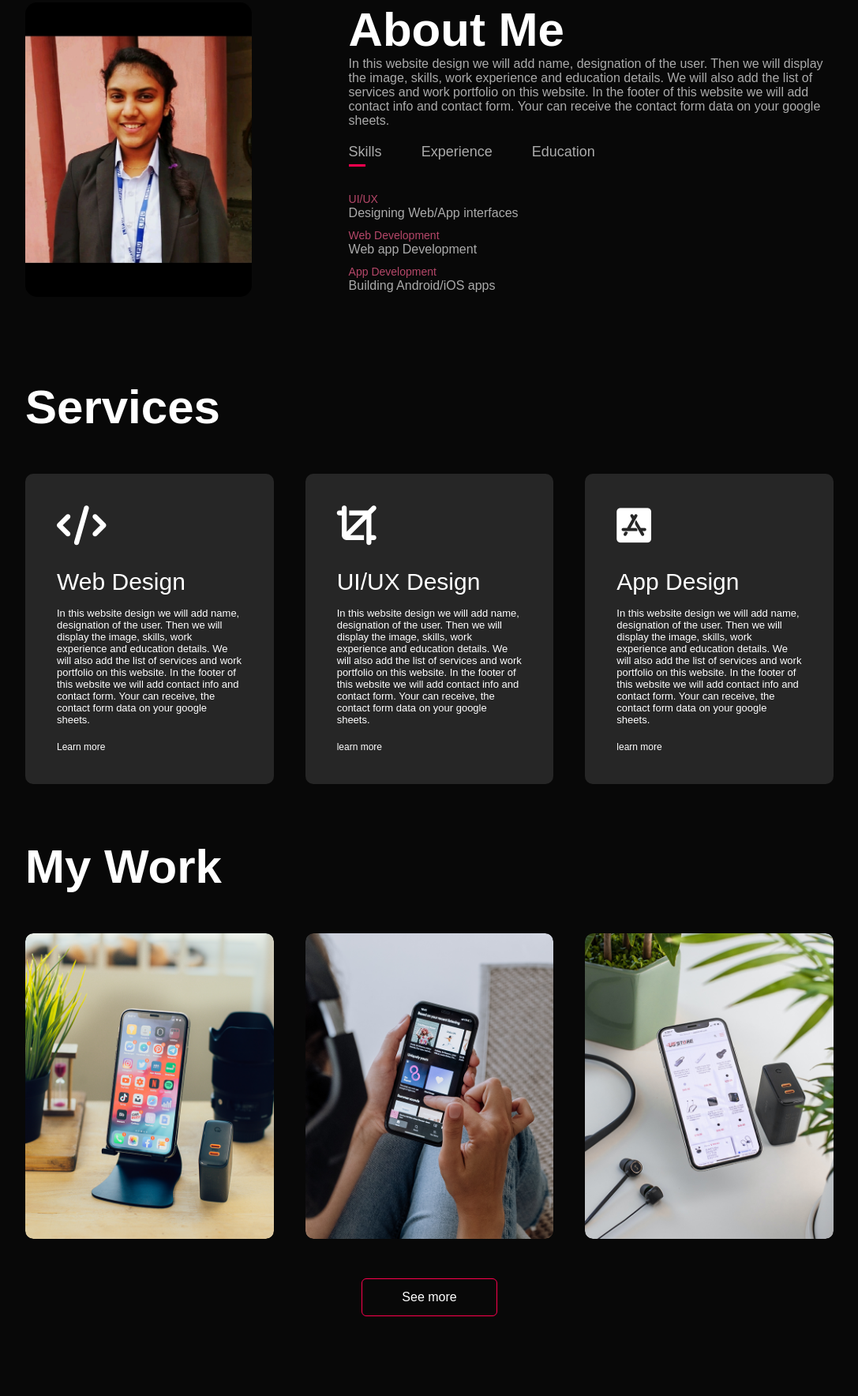
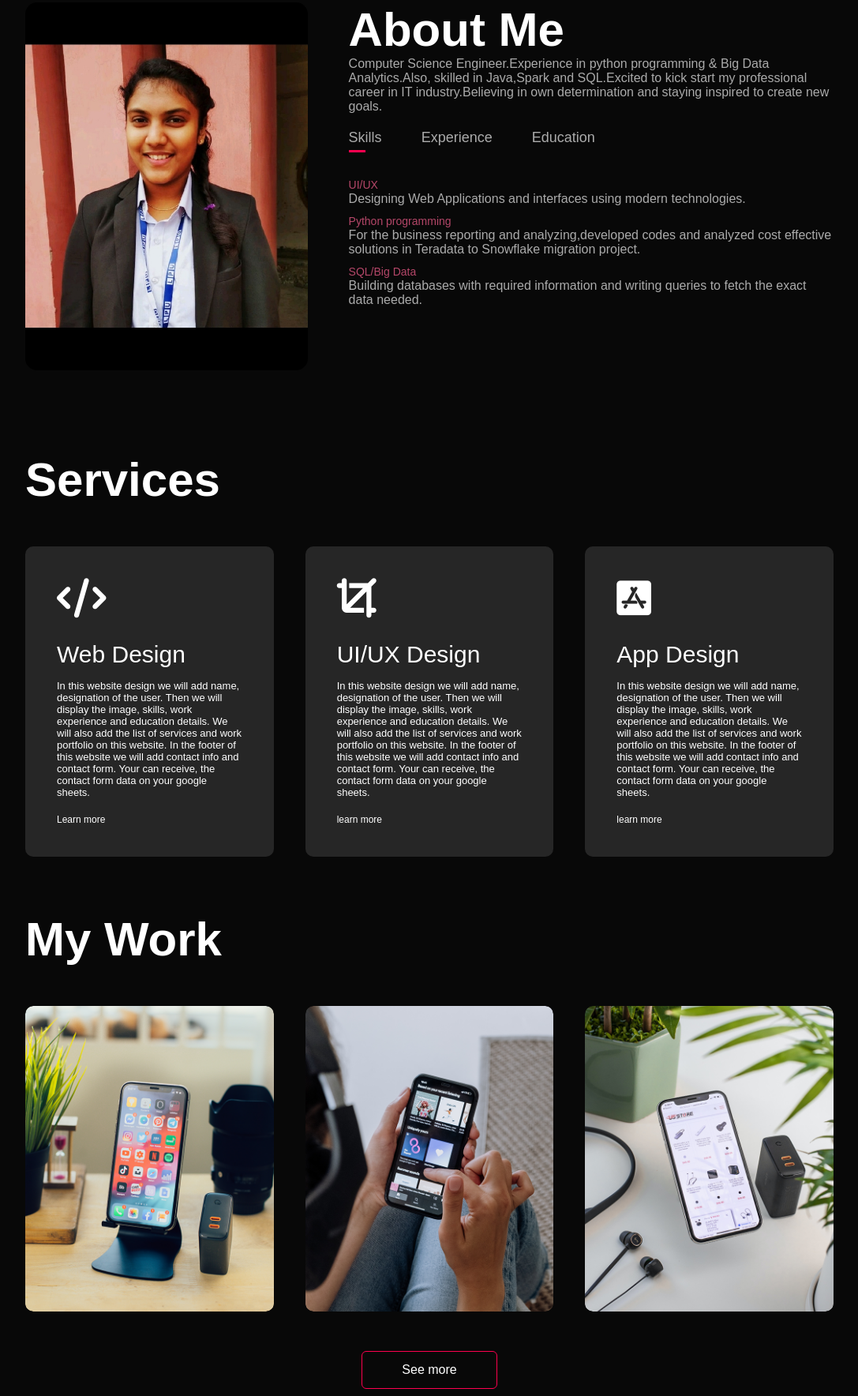
Before and after one commit to NJIT-WIS/midterm-portfolio-Nissi-Prabhatha, a plain HTML site: page index.html in a window 1280 px wide. Shown: the part 887-2655 px from the top of the page at 79% size, without its empty margins (96-1183 px from the left). Drawn offline with Linux system fonts and the light colour scheme.

Commit message:
changes to projects

```diff
--- a/index.html
+++ b/index.html
@@ -38,7 +38,7 @@
             </div>
             <div class="about-col-2">
                 <h1 class="sub-title">About Me</h1>
-                <p>In this website design we will add name, designation of the user. Then we will display the image, skills, work experience and education details. We will also add the list of services and work portfolio on this website. In the footer of this website we will add contact info and contact form. Your can receive the contact form data on your google sheets.</p>
+                <p>Computer Science Engineer.Experience in python programming & Big Data Analytics.Also, skilled in Java,Spark and SQL.Excited to kick start my professional career in IT industry.Believing in own determination and staying inspired to create new goals.</p>
                 <div class="tab-titles">
                     <p class="tab-links active-link" onclick="opentab('skills')">Skills</p>
                     <p class="tab-links" onclick="opentab('experience')">Experience</p>
@@ -46,14 +46,14 @@
                 </div>
                 <div class="tab-contents active-tab" id="skills">
                     <ul>
-                        <li><span>UI/UX</span><br>Designing Web/App interfaces</li>
-                        <li><span>Web Development</span> <br>Web app Development</li>
-                        <li><span>App Development</span><br>Building Android/iOS apps</li>
+                        <li><span>UI/UX</span><br>Designing Web Applications and interfaces using modern technologies.</li>
+                        <li><span>Python programming</span> <br>For the business reporting and analyzing,developed codes and analyzed cost effective solutions in Teradata to Snowflake migration project.</li>
+                        <li><span>SQL/Big Data</span><br>Building databases with required information and writing queries to fetch the exact data needed.</li>
                     </ul>
                 </div>
                 <div class="tab-contents" id="experience">
                     <ul>
-                        <li><span>2021-2022</span><br>Python Developer</li>
+                        <li><span>2021-2022</span><br>Python Developer - Working on Apple Inc. GBI projects with technologies like Snowflake Cloud Data Warehouse,Python, Teradata, EDW.Designed complex SQL queries, procedures and data pipelines using Apache Kafka, Teradata, and Python for Apple Inc. company projects.</li>
                         <li><span>2020-2021</span><br>Student Coordinator</li>
                     </ul>
                 </div>
@@ -108,24 +108,24 @@
             <div class="work">
                 <img src="images/work-1.png">
                 <div class="layer">
-                    <h3>Social Media App</h3>
-                    <p>App connects oyu to moewkbjf</p>
-                    <a href="#"><i class="fa-solid fa-arrow-up-right-from-square"></i></a>
+                    <h3>Railway Reservation Website </h3>
+                    <p>Worked on a website using HTML, CSS and JavaScript that enables the user to book the ticket and cancel the ticket reservation if not required,principles of creating an effective web page. Construct websites using text,images, links and tables for navigation and layout.</p>
+                    <a href="https://github.com/Nissi-Prabhatha/Final-Project"><i class="fa-solid fa-arrow-up-right-from-square"></i></a>
                 </div>
             </div>
             <div class="work">
                 <img src="images/work-2.png">
                 <div class="layer">
-                    <h3>Music App</h3>
-                    <p>App connects oyu to moewkbjf</p>
-                    <a href="#"><i class="fa-solid fa-arrow-up-right-from-square"></i></a>
+                    <h3>Operating System Project</h3>
+                    <p>Designed a efficient algorithm and implemented round robin algo for the cost effective scheduling of threads and tasks.</p>
+                    <a href="https://github.com/Nissi-Prabhatha/os-project"><i class="fa-solid fa-arrow-up-right-from-square"></i></a>
                 </div>
             </div>
             <div class="work">
                 <img src="images/work-3.png">
                 <div class="layer">
-                    <h3>Online Shopping App</h3>
-                    <p>App connects oyu to moewkbjf</p>
+                    <h3>Text Based Captcha</h3>
+                    <p>created a security code for login.One could create multiple images of the text for the captcha and enter the same text to login securely</p>
                     <a href="#"><i class="fa-solid fa-arrow-up-right-from-square"></i></a>
                 </div>
             </div>
@@ -151,7 +151,7 @@
                     <a href="https://instagram.com/"><i class="fa-brands fa-instagram"></i></a>
                     <a href="https://linkedin.com/"><i class="fa-brands fa-linkedin"></i></a>
                 </div>
-                <a href="images/my-cv.pdf" download class="btn btn2">Download CV</a>
+                <a href="images/Resume_cv.pdf" download class="btn btn2">Download CV</a>
             </div>
             <div class="contact-right">
             <form>
--- a/style.css
+++ b/style.css
@@ -91,7 +91,7 @@ nav ul li a:hover::after{
     flex-basis: 35%;
 }
 .about-col-1 img{
-    width: 80%;
+    width: 100%;
     border-radius: 15px;
 }
 .about-col-2{
@@ -283,13 +283,12 @@ nav ul li a:hover::after{
     margin-top: 30px;
 
 }
-
 .contact-left p i{
     color: #ff004f;
     margin-right: 15px;
     font-size: 25px;
 }
-.social-icon{
+.social-icons{
     margin-top: 30px;
 }
 .social-icons a {
@@ -301,7 +300,7 @@ nav ul li a:hover::after{
     transition: transform 0.5s;
 }
 
-.social-icon a:hover{
+.social-icons a:hover{
     color: #ff004f;
     transform: translateY(-5px);
 }
```
Also changed, not shown: 1 other file.
